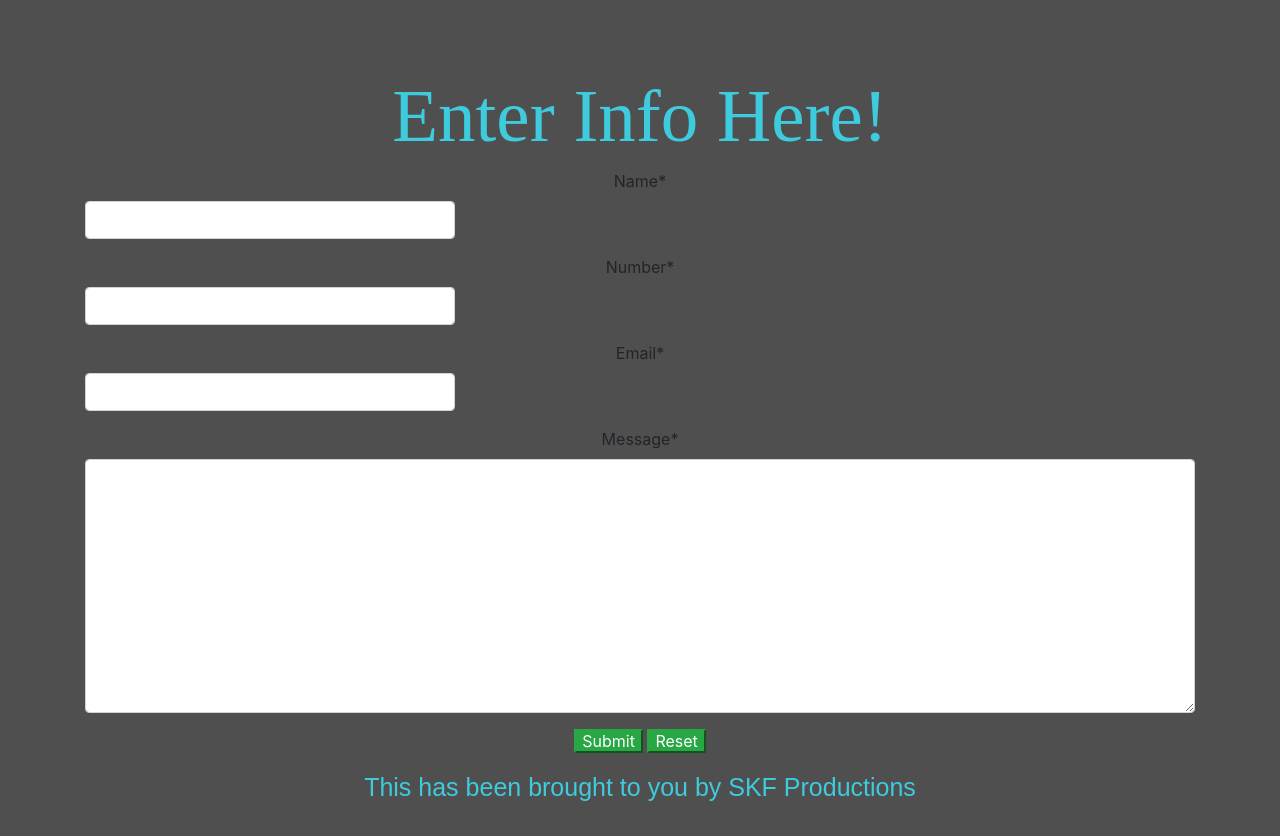
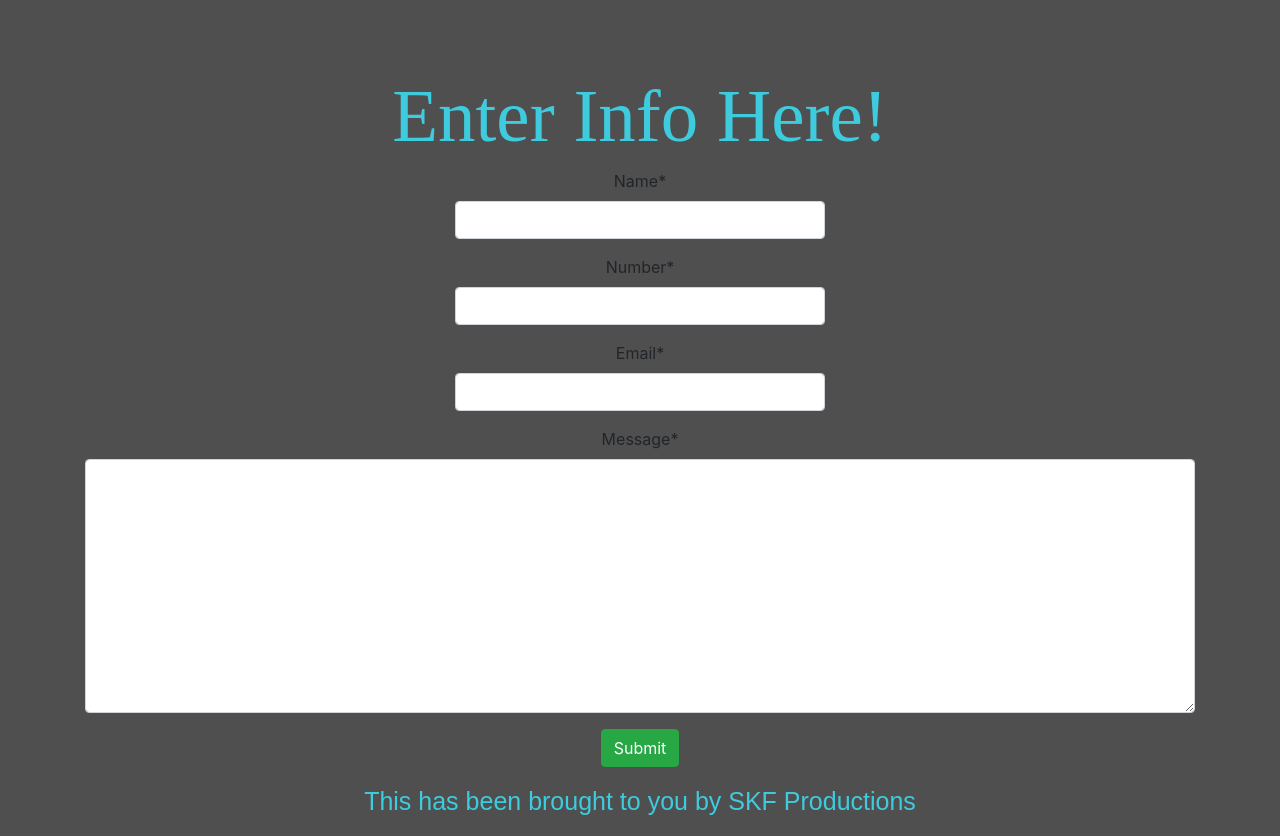
Before and after one commit to shyahn-frasier/Django-Website, a Django app: page /contact.html in a window 1280 px wide. Shown: the part 1252-2088 px from the top of the page. Before the commit the page ends 2053 px from the top, so only its background shows below. Run offline with Django 3.2, Linux system fonts and the light colour scheme; some libraries are stand-ins or nearby versions; some web fonts are replaced.

Commit message:
First commit March 19th

```diff
--- a/website/forms.py
+++ b/website/forms.py
@@ -1,7 +1,7 @@
 from django import forms
 from .models import Contact
 from crispy_forms.helper import FormHelper
-from crispy_forms.layout import Layout, Field, Div
+from crispy_forms.layout import Layout, Field, Div, Submit
 
 
 class ContactForm(forms.ModelForm):
@@ -21,11 +21,11 @@ class ContactForm(forms.ModelForm):
     def __init__(self, *args, **kwargs):
         super(ContactForm, self).__init__(*args, **kwargs)
         self.helper = FormHelper()
+        self.helper.form_method = 'POST'
         self.helper.layout = Layout(
-                Field('name', css_class="form-group col-md-4 mb-0"),
-                Field('number', css_class="form-group col-md-4 mb-0"),
-                Field('email', css_class="form-group col-md-4 mb-0"),
-                Field('message', css_class="form-group")
+                Field('name', css_class="form-group col-md-4 offset-md-4"),
+                Field('number', css_class="form-group col-md-4 offset-md-4"),
+                Field('email', css_class="form-group col-md-4 offset-md-4"),
+                Field('message', css_class="form-group"),
+                Submit('submit', 'Submit', css_class="btn btn-success"),
         )
-        #self.helper.form_class = 'form-contact-info'
-        self.helper.form_method = 'post'
--- a/website/templates/website/contact.html
+++ b/website/templates/website/contact.html
@@ -98,10 +98,6 @@
             <textarea class="message" placeholder="Write your message here!" name="message" rows="4" cols="40">
             </textarea>
           </div>-->
-          <div class="form-group text-center">
-            <input class="submit-button btn-success" type="submit" value="Submit">
-            <input class="reset-button btn-success" type="reset" value="Reset">
-          </div>
         </form>
   </div>
   <footer>
```
